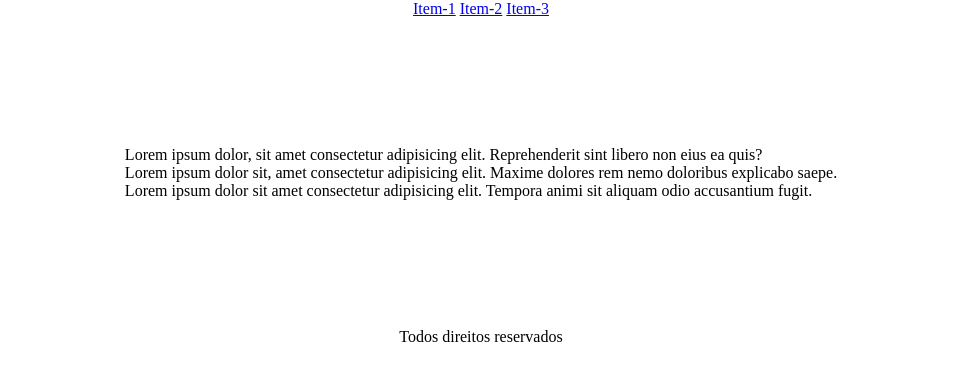
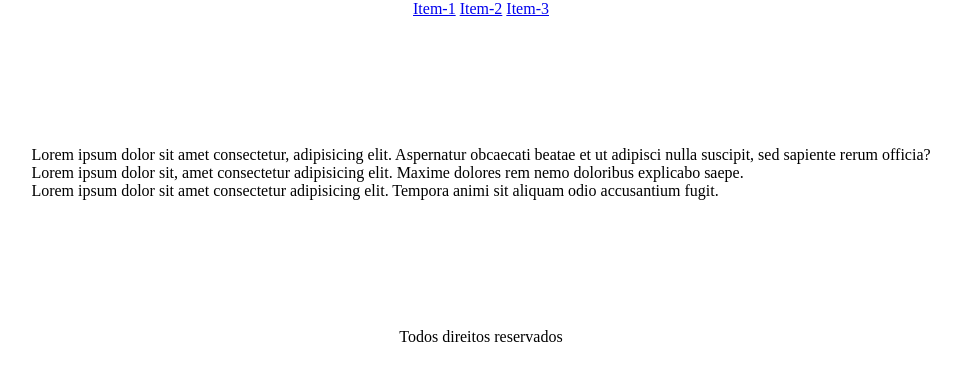
Before and after one commit to 1TDSPV-2023/rm552164, a plain HTML site: page index.html in a window 1280 px wide. Shown: the whole page, without its empty margins (159-1120 px from the left). Drawn offline with Linux system fonts and the light colour scheme.

Commit message:
HTML alterado

```diff
--- a/index.html
+++ b/index.html
@@ -21,7 +21,7 @@
 
         <section class="conteudo">
             <div class="box">
-                <p>Lorem ipsum dolor, sit amet consectetur adipisicing elit. Reprehenderit sint libero non eius ea quis?</p>
+                <p>Lorem ipsum dolor sit amet consectetur, adipisicing elit. Aspernatur obcaecati beatae et ut adipisci nulla suscipit, sed sapiente rerum officia?</p>
             </div>
             <div class="box">
                 <p>Lorem ipsum dolor sit, amet consectetur adipisicing elit. Maxime dolores rem nemo doloribus explicabo saepe.</p>
```
